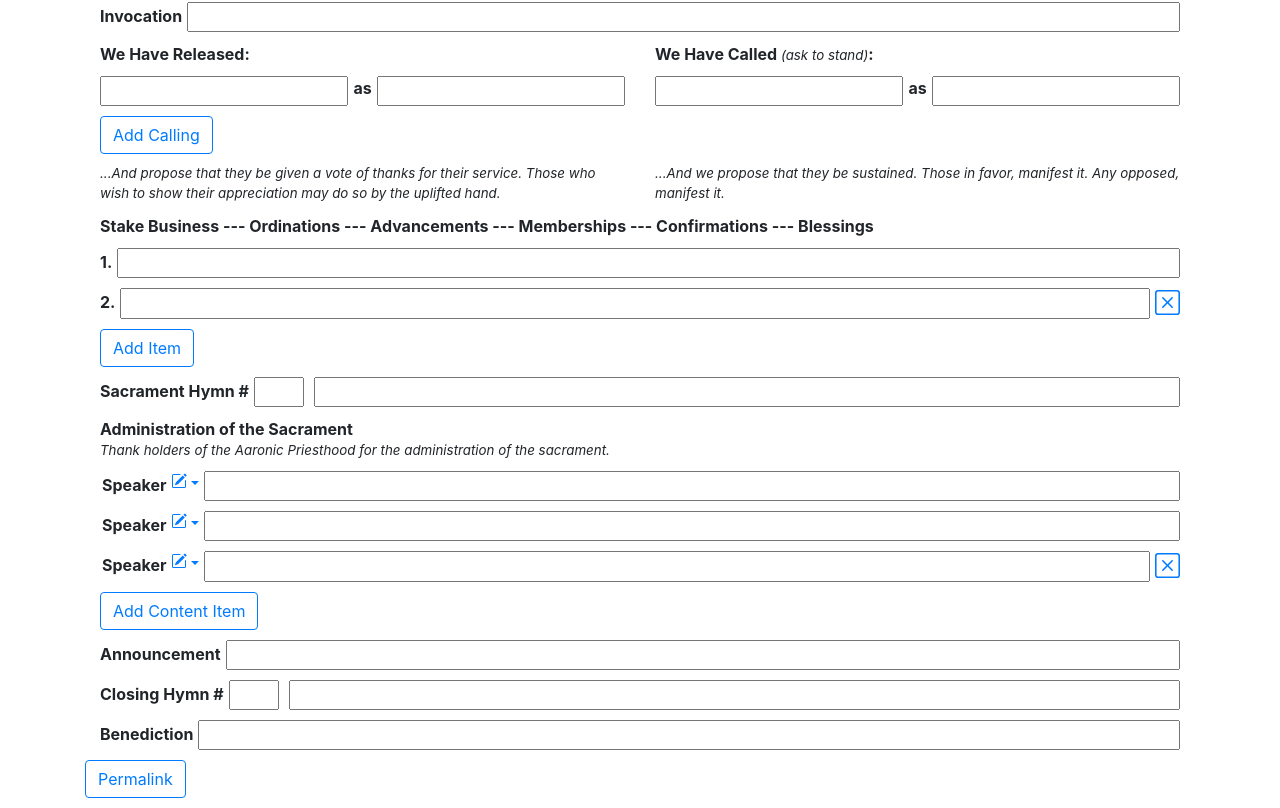
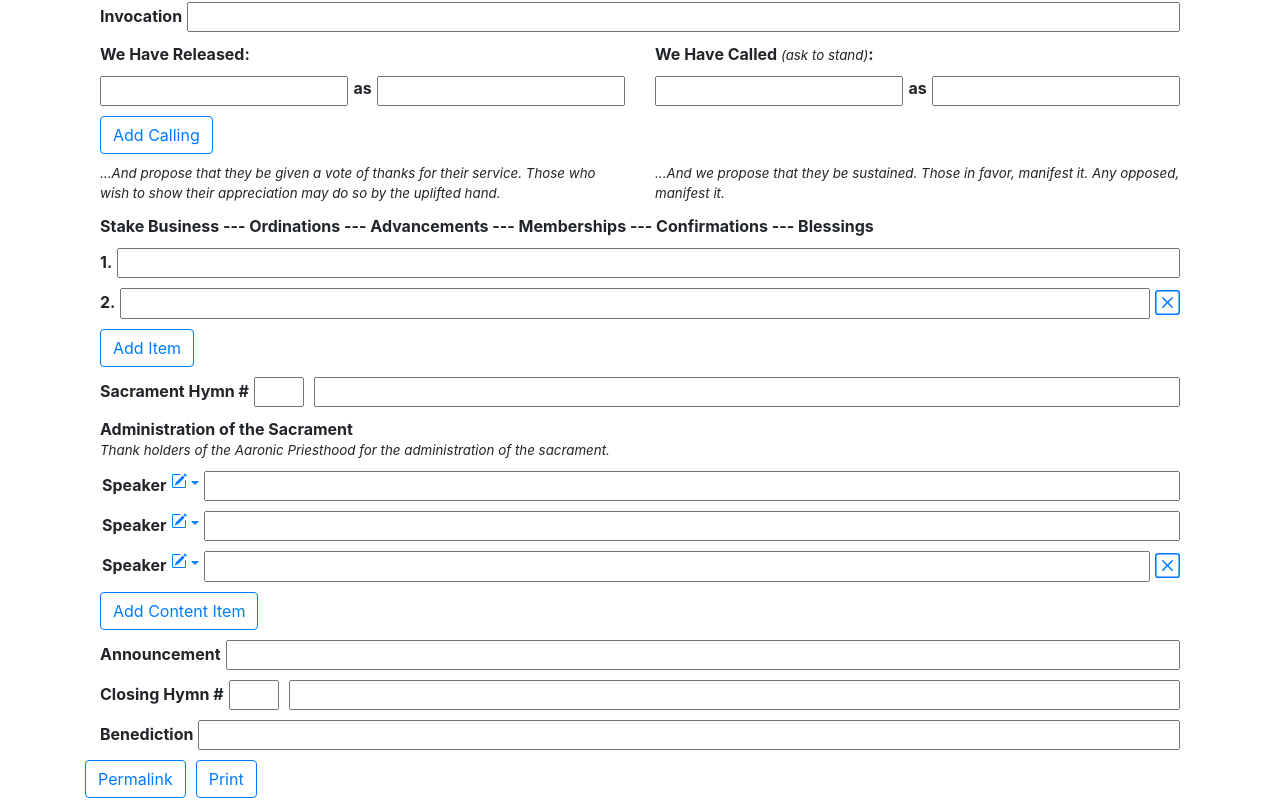
Before and after one commit to arnell/sacrament-meeting-agenda, a React (Create React App) app: page / in a window 1280 px wide. Shown: the part 378-1186 px from the top of the page. Built offline with nearby package versions, Linux system fonts and the light colour scheme; the HTML template or start-up script is replaced by a standard one.

Commit message:
Add print button

```diff
--- a/src/App.js
+++ b/src/App.js
@@ -19,11 +19,19 @@ const StyledSubtext = styled.div`
   font-size: smaller;
 `;
 
+const StyledButton = styled.button`
+  margin-right: 10px;
+`;
+
 const getNextSundayStr = () => {
   const today = new Date();
   const daysUntilSunday = (7 - today.getDay()) % 7;
   const sunday = addDays(today, daysUntilSunday);
   return format(sunday, 'LLLL d, yyyy');
+};
+
+const onPrintClick = () => {
+  window.print();
 };
 
 const App = () => {
@@ -143,13 +151,20 @@ const App = () => {
               />
             </div>
             <div className="row no-print">
-              <button
+              <StyledButton
                 type="button"
                 className="btn btn-outline-primary"
                 onClick={onPermalinkClick}
               >
                 Permalink
-              </button>
+              </StyledButton>
+              <StyledButton
+                type="button"
+                className="btn btn-outline-primary"
+                onClick={onPrintClick}
+              >
+                Print
+              </StyledButton>
             </div>
           </div>
         );
```
